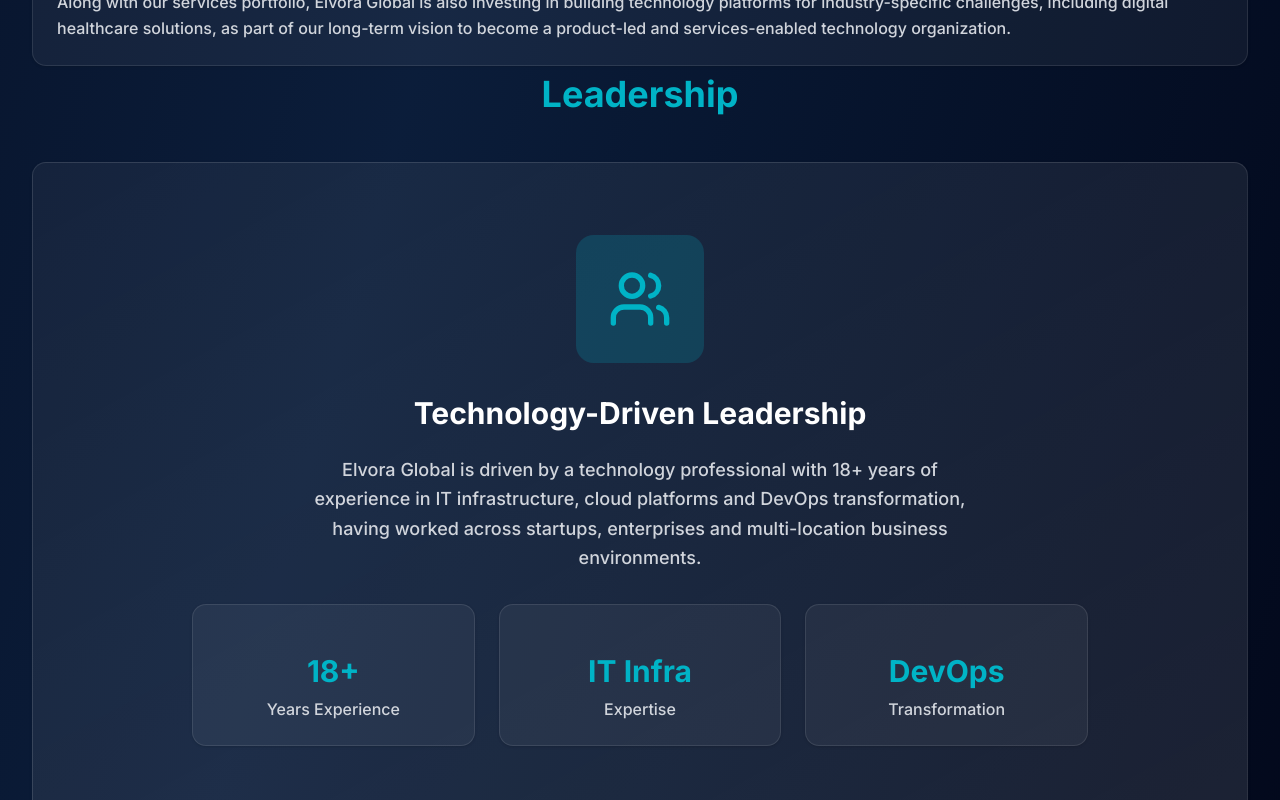
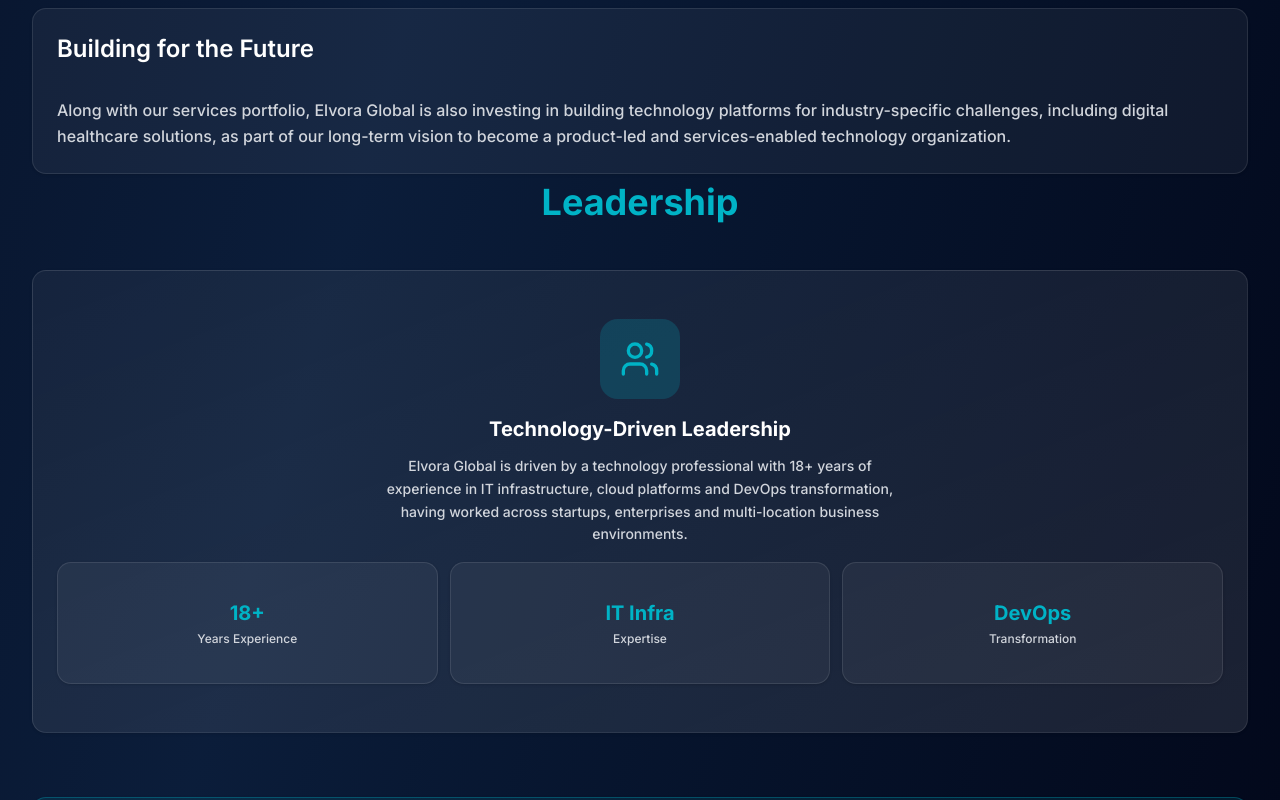
Before and after one commit to Ayush231002/scaleforgefronted, a React (Vite) app: page /about in a window 1280 px wide. Shown: the part 3091-3891 px from the top of the page. Built offline with nearby package versions, Linux system fonts and the light colour scheme.

Commit message:
some improvement fornted side

```diff
--- a/src/admin/components/CompactServiceCategories.jsx
+++ b/src/admin/components/CompactServiceCategories.jsx
@@ -20,8 +20,10 @@
         const allCategories = response.data || response;
         console.log('All categories:', allCategories);
 
-        // Limit to 8 categories for compact view
-        const activeCategories = allCategories.slice(0, 8);
+        // Filter only active categories and limit to 8 for compact view
+        const activeCategories = allCategories
+          .filter(category => category.isActive === true)
+          .slice(0, 8);
         console.log('Active categories:', activeCategories);
 
         setCategories(activeCategories);
--- a/src/components/about/AboutPage.jsx
+++ b/src/components/about/AboutPage.jsx
@@ -109,7 +109,7 @@
         <TabsContent value="overview" className="animate-fade-in">
 
             {/* Who We Are Card */}
-            <Card className="bg-gradient-to-br from-blue-500/10 to-purple-600/10 border-white/10 my-2">
+            <Card className="bg-gradient-to-br from-blue-500/10 to-purple-600/10 border-white/10 my-2 hover:border-[#00B3C6]/50 transition-all duration-300 hover:shadow-lg hover:shadow-[#00B3C6]/10">
               <CardHeader className="pb-4">
                 <CardTitle className="text-3xl md:text-4xl text-white">Who We Are</CardTitle>
               </CardHeader>
@@ -124,7 +124,7 @@
             </Card>
 
             {/* Enterprise Experience Card */}
-            <Card className="bg-white/5 border-white/10">
+            <Card className="bg-white/5 border-white/10 hover:border-[#00B3C6]/50 transition-all duration-300 hover:shadow-lg hover:shadow-[#00B3C6]/10">
               <CardHeader>
                 <CardTitle className="text-3xl md:text-4xl text-white text-center">Enterprise Experience</CardTitle>
                 <CardDescription className="text-gray-300 text-center text-lg">
@@ -146,7 +146,7 @@
             <div className="space-y-6">
               <h2 className="text-3xl md:text-4xl font-bold text-white text-center">Our Journey</h2>
               {timeline.map((item, index) => (
-                <Card key={index} className="bg-white/5 border-white/10">
+                <Card key={index} className="bg-white/5 border-white/10 hover:border-[#00B3C6]/50 transition-all duration-300 hover:shadow-lg hover:shadow-[#00B3C6]/10">
                   <CardContent className="pt-6">
                     <div className="flex flex-col md:flex-row gap-6 items-start">
                       <Badge variant="default" className="bg-[#00B3C6] text-white px-4 py-2 rounded-lg font-bold min-w-fit">
@@ -165,12 +165,12 @@
 
         {/* Capabilities Tab Content */}
         <TabsContent value="capabilities" className="animate-fade-in">
-            <h2 className="text-3xl md:text-4xl font-bold text-white text-center mb-12">
+            <h2 className="text-3xl md:text-4xl font-bold text-white text-center mb-12 mt-4">
               Our Core <span className="text-[#00B3C6]">Capabilities</span>
             </h2>
 
             {coreCapabilities.map((capability, index) => (
-              <Card key={index} className="bg-gradient-to-br from-white/5 to-white/10 border-white/10">
+              <Card key={index} className="bg-gradient-to-br from-white/5 to-white/10 border-white/10 space-y-2 mt-5 hover:border-[#00B3C6]/50 transition-all duration-300 hover:shadow-lg hover:shadow-[#00B3C6]/10">
                 <CardHeader>
                   <div className="flex items-center gap-4">
                     <div className="w-16 h-16 bg-[#00B3C6]/20 rounded-2xl flex items-center justify-center text-[#00B3C6]">
@@ -197,12 +197,12 @@
 
             {/* What Makes Us Different */}
             <div>
-              <h2 className="text-3xl md:text-4xl font-bold text-white mb-8 text-center">
+              <h2 className="text-3xl md:text-4xl font-bold text-white mb-8 mt-6 text-center">
                 What Makes Us <span className="text-[#00B3C6]">Different</span>
               </h2>
               <div className="grid grid-cols-1 md:grid-cols-2 gap-6">
                 {differentiators.map((item, index) => (
-                  <Card key={index} className="bg-white/5 border-white/10 hover:bg-white/10 transition-colors">
+                  <Card key={index} className="bg-white/5 border-white/10 hover:bg-white/10 hover:border-[#00B3C6]/50 transition-all duration-300 hover:shadow-lg hover:shadow-[#00B3C6]/10">
                     <CardContent className="pt-6">
                       <div className="flex items-start gap-4">
                         <div className="w-12 h-12 bg-[#00B3C6]/20 rounded-xl flex items-center justify-center text-[#00B3C6] flex-shrink-0">
@@ -222,11 +222,11 @@
 
         {/* Approach Tab Content */}
         <TabsContent value="approach" className="animate-fade-in">
-            <h2 className="text-3xl md:text-4xl font-bold text-white text-center mb-12">
+            <h2 className="text-3xl md:text-4xl font-bold text-white text-center mb-12 mt-4">
               Our <span className="text-[#00B3C6]">Approach</span>
             </h2>
 
-            <Card className="bg-gradient-to-br from-blue-500/10 to-purple-600/10 border-white/10">
+            <Card className="bg-gradient-to-br from-blue-500/10 to-purple-600/10 border-white/10 mt-5">
               <CardHeader>
                 <CardDescription className="text-gray-300 text-center text-xl">
                   We believe IT should be:
@@ -240,7 +240,7 @@
                     { title: "Scalable", subtitle: "not location-bound", icon: <Globe className="w-6 h-6" /> },
                     { title: "Business-aligned", subtitle: "not just technology-focused", icon: <Target className="w-6 h-6" /> }
                   ].map((item, index) => (
-                    <Card key={index} className="text-center bg-white/5 border-white/10">
+                    <Card key={index} className="text-center bg-white/5 border-white/10 hover:border-[#00B3C6]/50 transition-all duration-300 hover:shadow-lg hover:shadow-[#00B3C6]/10">
                       <CardContent className="pt-6">
                         <div className="w-16 h-16 bg-[#00B3C6]/20 rounded-2xl flex items-center justify-center text-[#00B3C6] mx-auto mb-4">
                           {item.icon}
@@ -255,8 +255,8 @@
             </Card>
 
             {/* Vision & Mission */}
-            <div className="grid grid-cols-1 md:grid-cols-2 gap-8">
-              <Card className="bg-gradient-to-br from-[#00B3C6]/10 to-[#00B3C6]/10 border-[#00B3C6]/20">
+            <div className="grid grid-cols-1 md:grid-cols-2 gap-8 mt-4 mb-4">
+              <Card className="bg-gradient-to-br from-[#00B3C6]/10 to-[#00B3C6]/10 border-[#00B3C6]/20 hover:border-[#00B3C6]/50 transition-all duration-300 hover:shadow-lg hover:shadow-[#00B3C6]/10">
                 <CardHeader>
                   <CardTitle className="text-2xl text-white">Our Vision</CardTitle>
                 </CardHeader>
@@ -266,7 +266,7 @@
                   </p>
                 </CardContent>
               </Card>
-              <Card className="bg-gradient-to-br from-blue-500/10 to-blue-600/10 border-blue-500/20">
+              <Card className="bg-gradient-to-br from-blue-500/10 to-blue-600/10 border-blue-500/20 hover:border-[#00B3C6]/50 transition-all duration-300 hover:shadow-lg hover:shadow-[#00B3C6]/10">
                 <CardHeader>
                   <CardTitle className="text-2xl text-white">Our Mission</CardTitle>
                 </CardHeader>
@@ -279,7 +279,7 @@
             </div>
 
             {/* Building for Future */}
-            <Card className="bg-white/5 border-white/10">
+            <Card className="bg-white/5 border-white/10 hover:border-[#00B3C6]/50 transition-all duration-300 hover:shadow-lg hover:shadow-[#00B3C6]/10">
               <CardHeader>
                 <CardTitle className="text-2xl text-white">Building for the Future</CardTitle>
               </CardHeader>
@@ -297,35 +297,35 @@
               <span className="text-[#00B3C6]">Leadership</span>
             </h2>
 
-            <Card className="bg-gradient-to-br from-white/5 to-white/10 border-white/10">
-              <CardContent className="pt-12 pb-12">
-                <div className="max-w-4xl mx-auto text-center">
-                  <div className="w-32 h-32 bg-[#00B3C6]/20 rounded-2xl flex items-center justify-center text-[#00B3C6] mx-auto mb-8">
-                    <Users className="w-16 h-16" />
+            <Card className="bg-gradient-to-br from-white/5 to-white/10 border-white/10 hover:border-[#00B3C6]/50 transition-all duration-300 hover:shadow-lg hover:shadow-[#00B3C6]/10">
+              <CardContent className="pt-6 pb-6">
+                <div className="text-center">
+                  <div className="w-20 h-20 bg-[#00B3C6]/20 rounded-2xl flex items-center justify-center text-[#00B3C6] mx-auto mb-4">
+                    <Users className="w-10 h-10" />
                   </div>
-                  <h3 className="text-2xl md:text-3xl font-bold text-white mb-6">
+                  <h3 className="text-lg md:text-xl font-bold text-white mb-3">
                     Technology-Driven Leadership
                   </h3>
-                  <p className="text-gray-300 text-lg leading-relaxed mb-8 max-w-2xl mx-auto">
+                  <p className="text-gray-300 text-sm leading-relaxed mb-4 max-w-lg mx-auto">
                     Elvora Global is driven by a technology professional with 18+ years of experience in IT infrastructure, cloud platforms and DevOps transformation, having worked across startups, enterprises and multi-location business environments.
                   </p>
-                  <div className="grid grid-cols-1 md:grid-cols-3 gap-6">
-                    <Card className="bg-white/5 border-white/10">
-                      <CardContent className="pt-6 text-center">
-                        <div className="text-3xl font-bold text-[#00B3C6] mb-2">18+</div>
-                        <div className="text-gray-300">Years Experience</div>
+                  <div className="grid grid-cols-1 md:grid-cols-3 gap-3">
+                    <Card className="bg-white/5 border-white/10 hover:border-[#00B3C6]/50 transition-all duration-300 hover:shadow-lg hover:shadow-[#00B3C6]/10">
+                      <CardContent className="pt-3 pb-3 text-center">
+                        <div className="text-xl font-bold text-[#00B3C6] mb-1">18+</div>
+                        <div className="text-gray-300 text-xs">Years Experience</div>
                       </CardContent>
                     </Card>
-                    <Card className="bg-white/5 border-white/10">
-                      <CardContent className="pt-6 text-center">
-                        <div className="text-3xl font-bold text-[#00B3C6] mb-2">IT Infra</div>
-                        <div className="text-gray-300">Expertise</div>
+                    <Card className="bg-white/5 border-white/10 hover:border-[#00B3C6]/50 transition-all duration-300 hover:shadow-lg hover:shadow-[#00B3C6]/10">
+                      <CardContent className="pt-3 pb-3 text-center">
+                        <div className="text-xl font-bold text-[#00B3C6] mb-1">IT Infra</div>
+                        <div className="text-gray-300 text-xs">Expertise</div>
                       </CardContent>
                     </Card>
-                    <Card className="bg-white/5 border-white/10">
-                      <CardContent className="pt-6 text-center">
-                        <div className="text-3xl font-bold text-[#00B3C6] mb-2">DevOps</div>
-                        <div className="text-gray-300">Transformation</div>
+                    <Card className="bg-white/5 border-white/10 hover:border-[#00B3C6]/50 transition-all duration-300 hover:shadow-lg hover:shadow-[#00B3C6]/10">
+                      <CardContent className="pt-3 pb-3 text-center">
+                        <div className="text-xl font-bold text-[#00B3C6] mb-1">DevOps</div>
+                        <div className="text-gray-300 text-xs">Transformation</div>
                       </CardContent>
                     </Card>
                   </div>
@@ -335,7 +335,7 @@
         </TabsContent>
 
         {/* CTA Section */}
-        <Card className="mt-16 bg-gradient-to-r from-[#00B3C6]/10 to-[#00B3C6]/10 border-[#00B3C6]/30">
+        <Card className="mt-16 bg-gradient-to-r from-[#00B3C6]/10 to-[#00B3C6]/10 border-[#00B3C6]/30 hover:border-[#00B3C6]/50 transition-all duration-300 hover:shadow-lg hover:shadow-[#00B3C6]/10">
           <CardContent className="pt-12 pb-12 text-center">
             <h2 className="text-2xl md:text-3xl font-bold text-white mb-4">
               Ready to Transform Your IT Operations?
--- a/src/components/services/ServicesPage.jsx
+++ b/src/components/services/ServicesPage.jsx
@@ -19,7 +19,8 @@
         setLoading(true);
 
         // Fetch categories using centralized service
-        const activeCategories = await CategoryService.getAllCategories();
+        const allCategories = await CategoryService.getAllCategories();
+        const activeCategories = allCategories.filter(category => category.isActive === true);
         setCategories(activeCategories);
 
         // Fetch services using centralized service
```
Also changed, not shown: src/components/layout/Footer.jsx (+31 -6 lines).
